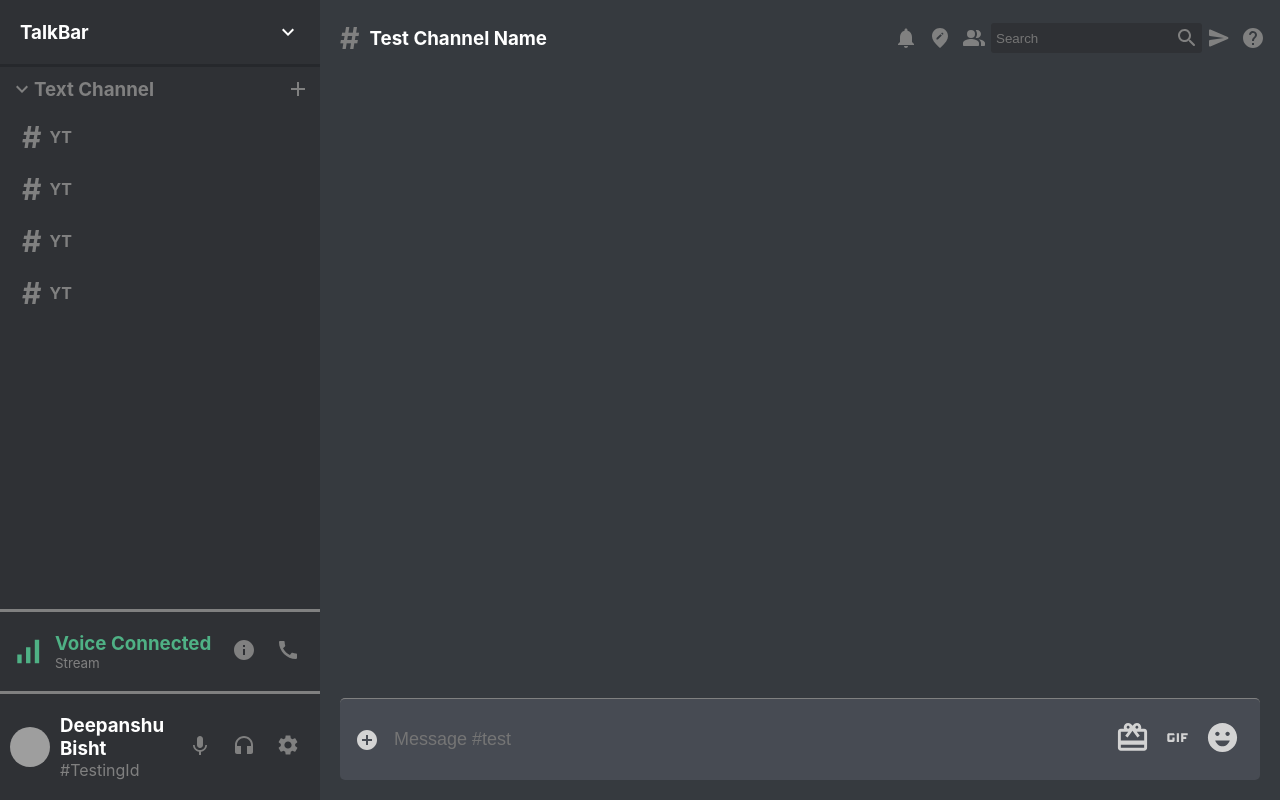
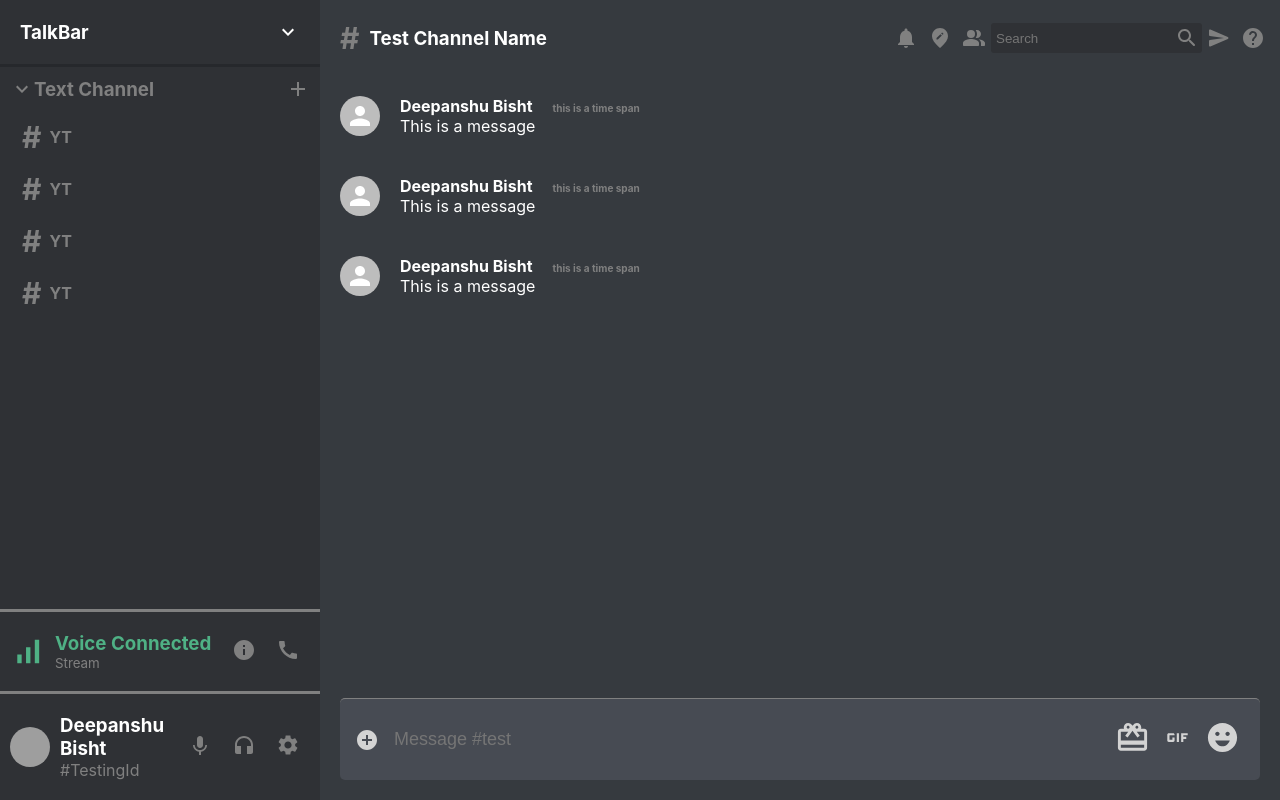
Before and after one commit to bisht230/Talkbar, a React (Create React App) app: page / in a window 1280 px wide. Built offline with nearby package versions, Linux system fonts and the light colour scheme; grey boxes are pictures that could not be loaded.

Commit message:
Addition of message files

```diff
--- a/package.json
+++ b/package.json
@@ -5,16 +5,19 @@
   "dependencies": {
     "@emotion/react": "^11.10.5",
     "@emotion/styled": "^11.10.5",
+    "@mui/icons-material": "^5.11.0",
     "@mui/material": "^5.11.1",
     "@reduxjs/toolkit": "^1.9.1",
     "@testing-library/jest-dom": "^5.16.5",
     "@testing-library/react": "^13.4.0",
     "@testing-library/user-event": "^14.4.3",
+    "firebase": "^9.15.0",
+    "material-ui": "^0.20.2",
     "react": "^18.2.0",
     "react-dom": "^18.2.0",
     "react-redux": "^8.0.5",
     "react-scripts": "5.0.1",
-    "web-vitals": "^2.1.4"
+    "web-vitals": "^3.1.0"
   },
   "scripts": {
     "start": "react-scripts start",
--- a/src/Chat.js
+++ b/src/Chat.js
@@ -5,11 +5,15 @@ import AddCircleIcon from '@mui/icons-material/AddCircle';
 import CardGiftcardIcon from '@mui/icons-material/CardGiftcard';
 import EmojiEmotionsIcon from '@mui/icons-material/EmojiEmotions';
 import GifIcon from '@mui/icons-material/Gif';
+import Message from './message';
 const Chat = () => {
   return (
     <div className='chat'>
         <ChatHeader />
         <div className='chat__messages'>
+            <Message />
+            <Message />
+            <Message />
 
         </div>
         <div className='chat__input'>
--- /dev/null
+++ b/src/message.css
@@ -0,0 +1,16 @@
+.message{
+    display: flex;
+    align-items: center;
+    padding: 20px;
+    color: white;
+}
+
+.message__info{
+    margin-left: 20px;
+}
+
+.message__timestamp{
+    color: gray;
+    margin-left: 20px;
+    font-size: x-small;
+}
--- /dev/null
+++ b/src/message.js
@@ -0,0 +1,18 @@
+import React from 'react'
+import './message.css'
+import Avatar from '@mui/material/Avatar';
+const Message = () => {
+  return (
+    <div className='message'>
+       <Avatar />
+       <div className='message__info'>
+          <h4>Deepanshu Bisht
+          <span className='message__timestamp'>this is a time span</span>
+          </h4>
+          <p>This is a message</p>
+       </div>
+    </div>
+  )
+}
+
+export default Message
```
Also changed, not shown: 1 other file (tests, documents, lock files or other folders).
